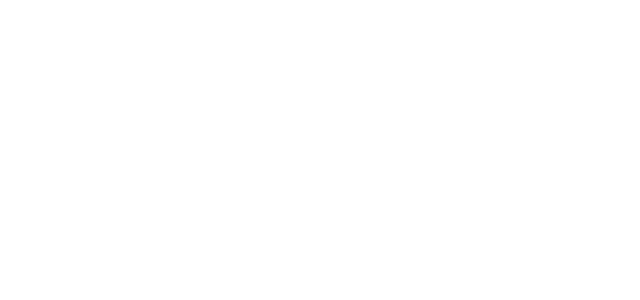
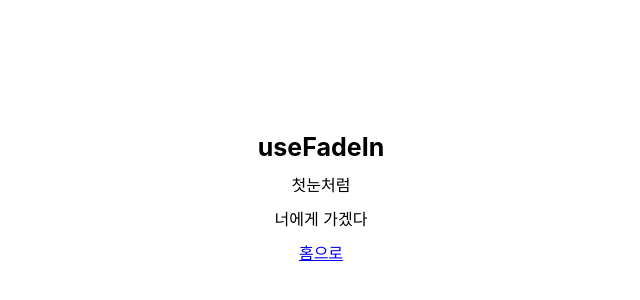
Before and after one commit to outclassstudio/custom-hooks, a React (Create React App) app: page /usefadein in a window 1280 px wide. Before the commit this address had no page. Shown: the part 202-502 px from the top of the page, without its empty margins (319-959 px from the left). Built offline with nearby package versions, Linux system fonts and the light colour scheme.

Commit message:
Feat: useFadeIn, useNetwork

```diff
--- a/src/App.tsx
+++ b/src/App.tsx
@@ -3,7 +3,9 @@ import Main from './pages/main';
 import UseBeforeLeavePage from './pages/useBeforeLeavePage';
 import UseClickPage from './pages/useClickPage';
 import UseConfirmPage from './pages/useConfirmPage';
+import UseFadeinPage from './pages/useFadeInPage';
 import UseInputPage from './pages/useInputPage';
+import UseNetworkPage from './pages/useNetworkPage';
 import UsePreventLeavePage from './pages/usePreventLeavePage';
 import UseTabsPage from './pages/useTabsPage';
 import UseTitlePage from './pages/useTitlePage';
@@ -20,6 +22,8 @@ function App() {
         <Route path="/useconfirm" element={<UseConfirmPage/>}/>
         <Route path="/usepreventleave" element={<UsePreventLeavePage/>}/>
         <Route path="/usebeforeleave" element={<UseBeforeLeavePage/>}/>
+        <Route path="/usefadein" element={<UseFadeinPage/>}/>
+        <Route path="/usenetwork" element={<UseNetworkPage/>}/>
       </Routes>
     </BrowserRouter>
   );
--- /dev/null
+++ b/src/hooks/useFadeIn.tsx
@@ -0,0 +1,15 @@
+import { useEffect, useRef } from "react"
+
+export const useFadeIn = (duration = 1, delay = 0) => {
+  const element = useRef<Div>(null)
+  useEffect(() => {
+    if(element.current) {
+      const { current } = element
+
+      current.style.transition = `opacity ${duration}s ease-in-out ${delay}s`
+      current.style.opacity = "1"
+    }
+  }, [])
+
+  return {ref: element, style: {opacity:0}}
+}
--- /dev/null
+++ b/src/hooks/useNetwork.tsx
@@ -0,0 +1,21 @@
+import { useEffect, useState } from "react"
+
+type OnChange = (online:boolean) => void
+
+export const useNetwork = (onChange:OnChange) => {
+  const [online, setOnline] = useState(navigator.onLine)
+  const handleChange = () => {
+    onChange(navigator.onLine)
+    setOnline(navigator.onLine)
+  }
+  useEffect(() => {
+    window.addEventListener("online", handleChange)
+    window.addEventListener("offline", handleChange)
+
+    return () => {
+      window.removeEventListener("online", handleChange)
+      window.removeEventListener("offline", handleChange)
+    }
+  }, [])
+  return online
+}
--- a/src/pages/main.tsx
+++ b/src/pages/main.tsx
@@ -17,6 +17,8 @@ const Main = () => {
       <HookBtn onClick={() => navigate("/useconfirm")}>useConfirm</HookBtn>
       <HookBtn onClick={() => navigate("/usepreventleave")}>usePreventLeave</HookBtn>
       <HookBtn onClick={() => navigate("/usebeforeleave")}>useBeforeLeave</HookBtn>
+      <HookBtn onClick={() => window.location.replace("/usefadein")}>useFadeIn</HookBtn>
+      <HookBtn onClick={() => navigate("/usenetwork")}>useNetwork</HookBtn>
     </MainContainer>
   )
 }
--- /dev/null
+++ b/src/pages/useFadeInPage.tsx
@@ -0,0 +1,25 @@
+import { Link } from "react-router-dom"
+import styled from "styled-components"
+import { useFadeIn } from "../hooks/useFadeIn"
+import { FlexColumnDivCentered, Title } from "../style/utility.style"
+
+const UseFadeinPage = () => {
+  const fadeInA = useFadeIn(3, 0)
+  const fadeInB = useFadeIn(3, 1)
+
+  return (
+    <UseFadeInPageContainer>
+      <Title>useFadeIn</Title>
+      <div {...fadeInA}>첫눈처럼</div>
+      <div {...fadeInB}>너에게 가겠다</div>
+      <Link to="/">홈으로</Link>
+    </UseFadeInPageContainer>
+  )
+}
+
+export default UseFadeinPage
+
+const UseFadeInPageContainer = styled(FlexColumnDivCentered)`
+  gap: 10px;
+  height: 100vh;
+`
--- /dev/null
+++ b/src/pages/useNetworkPage.tsx
@@ -0,0 +1,24 @@
+import styled from "styled-components"
+import { useNetwork } from "../hooks/useNetwork"
+import { FlexColumnDivCentered, Title } from "../style/utility.style"
+
+const UseNetworkPage = () => {
+  const handleNetworkChange = (online:boolean) => {
+    console.log(online ? "online" : "offline")
+  }
+  const online = useNetwork(handleNetworkChange)
+
+  return (
+    <UseNetworkPageContainer>
+      <Title>useNetwork</Title>
+      <div>{online ? "online" : "offline"}</div>
+    </UseNetworkPageContainer>
+  )
+}
+
+export default UseNetworkPage
+
+const UseNetworkPageContainer = styled(FlexColumnDivCentered)`
+  height: 100vh;
+  gap:10px;
+`
--- a/src/types/event.d.ts
+++ b/src/types/event.d.ts
@@ -1,4 +1,5 @@
 type Change<T> = React.ChangeEvent<T>
+type Div = HTMLDivElement
 type Input = HTMLInputElement
 type Select = HTMLSelectElement
 type Button = HTMLButtonElement
```
